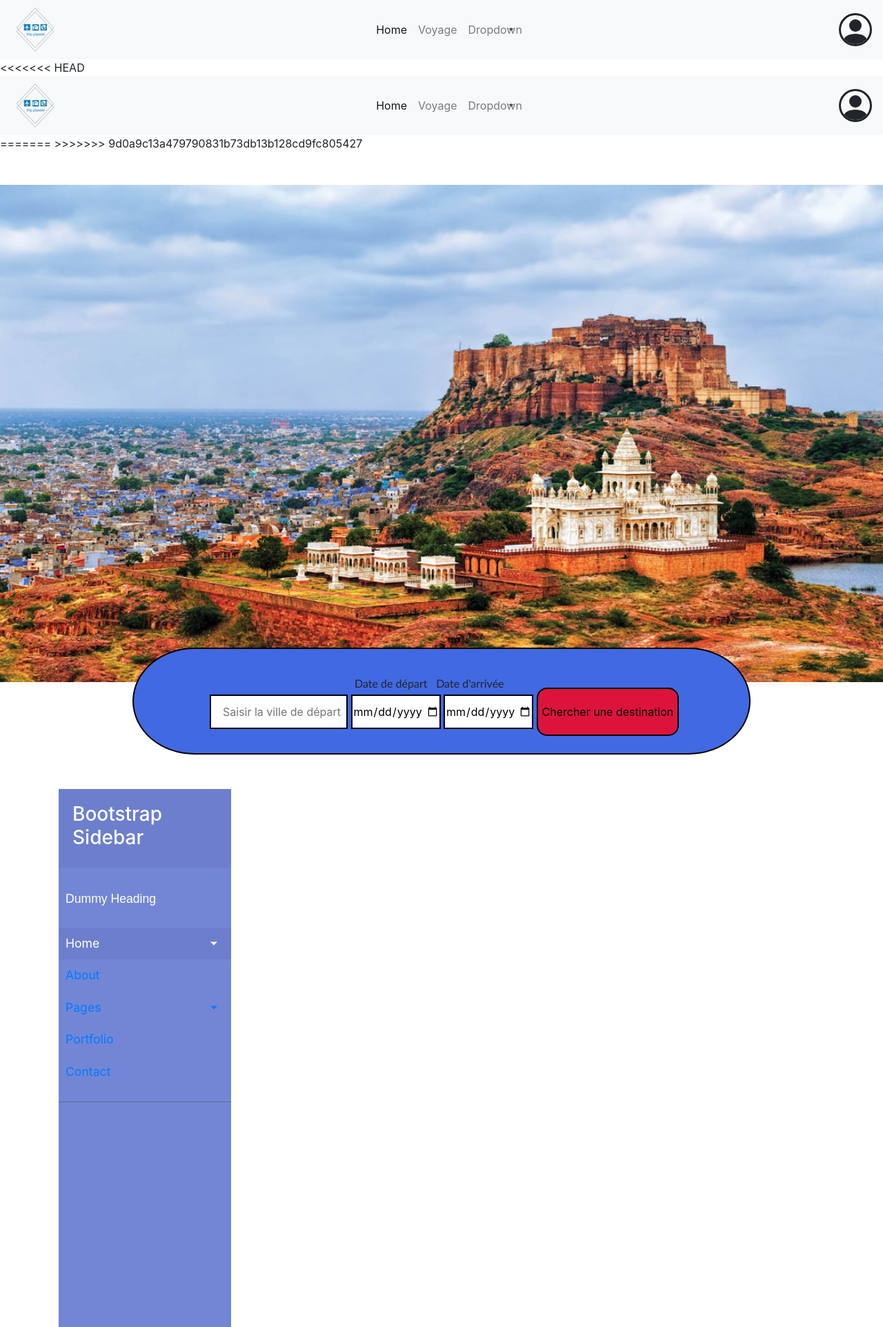
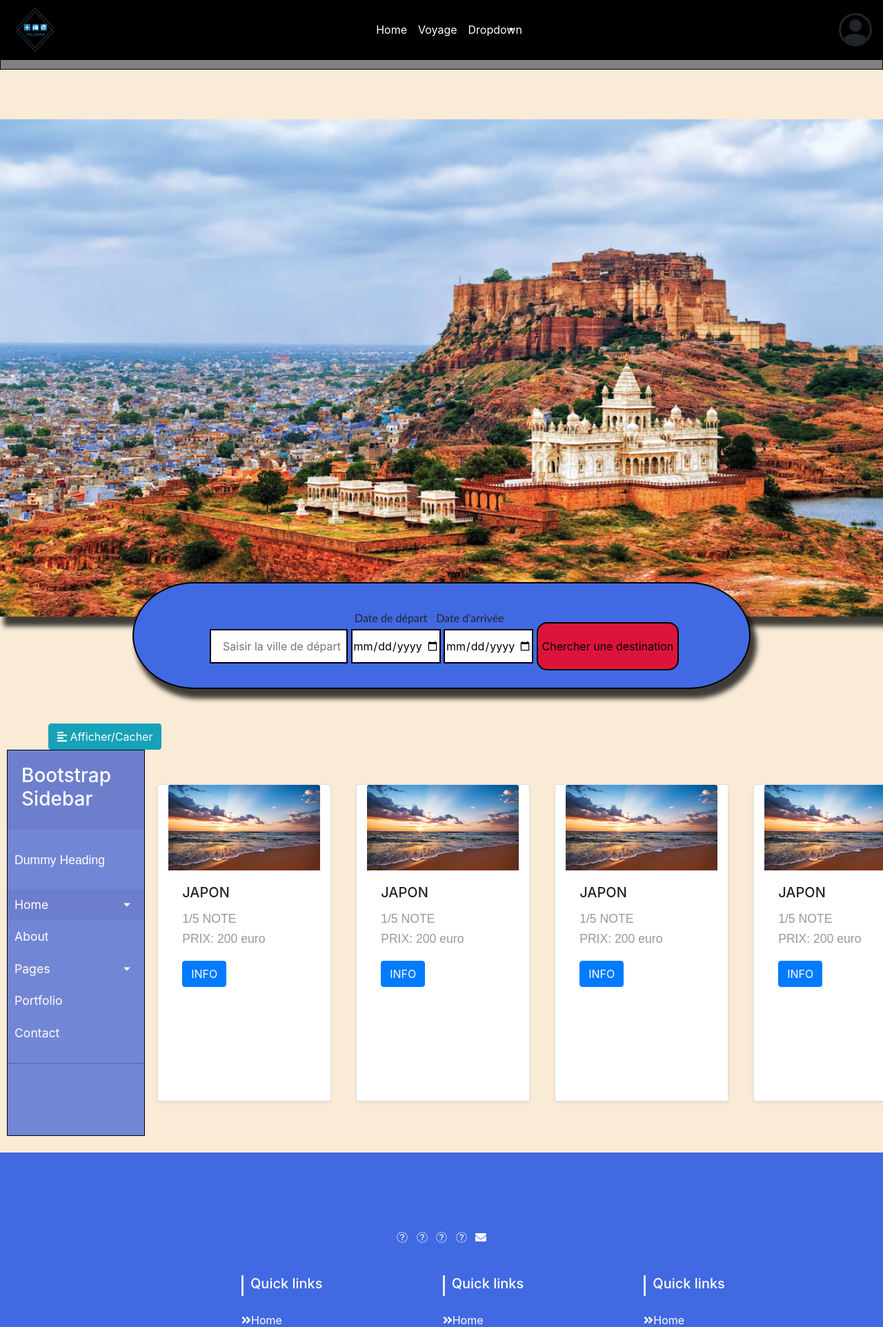
Before and after one commit to lucasgirard42/trip-planner, a PHP site: page /view/accueil.php in a window 1280 px wide. Shown: the top 1924 px of the page at 69% size. Run offline with PHP 8.4, Linux system fonts and the light colour scheme; some libraries are stand-ins or nearby versions.

Commit message:
placement sidebar et ajustements css

```diff
--- a/assets/css/styles.css
+++ b/assets/css/styles.css
@@ -1,6 +1,15 @@
+html, body {
+    max-width: 100%;
+    overflow-x: hidden;
+}
+
 .carousel {
     width: 100%;
     margin: 0 auto;
+    -webkit-box-shadow: 7px 12px 7px 2px rgba(0,0,0,0.75);
+    -moz-box-shadow: 7px 12px 7px 2px rgba(0,0,0,0.75);
+    box-shadow: 7px 12px 7px 2px rgba(0,0,0,0.75);
+
 }
 
 .carousel-inner > .item >img{
@@ -17,6 +26,9 @@
       border-radius: 10% / 50%;
       position: relative;
       bottom: 50px;
+      -webkit-box-shadow: 7px 12px 7px 2px rgba(0,0,0,0.75);
+-moz-box-shadow: 7px 12px 7px 2px rgba(0,0,0,0.75);
+box-shadow: 7px 12px 7px 2px rgba(0,0,0,0.75);
   }
 
   .searchbody {
@@ -42,7 +54,9 @@
     -webkit-transform: scale(1);
 	transform: scale(1);
 	-webkit-transition: .9s ease-in-out;
-	transition: .9s ease-in-out;
+    transition: .9s ease-in-out;
+    display: flex;
+    flex-wrap: wrap;
 
  }
  .firstcard:hover {
--- a/partials/footer.php
+++ b/partials/footer.php
@@ -86,7 +86,7 @@ section .section-title {
     text-transform: uppercase;
 }
 #footer {
-    background-color: royalblue !important;
+	background-color: royalblue !important;
 }
 #footer h5{
 	padding-left: 10px;
--- a/partials/head.php
+++ b/partials/head.php
@@ -3,7 +3,9 @@
 <head>
     <meta charset="UTF-8">
     <meta name="viewport" content="width=device-width, initial-scale=1.0">
+    <script type="text/javascript" src="http://code.jquery.com/jquery-1.7.1.min.js"></script>
     <link rel="stylesheet" href="https://stackpath.bootstrapcdn.com/bootstrap/4.5.0/css/bootstrap.min.css" integrity="sha384-9aIt2nRpC12Uk9gS9baDl411NQApFmC26EwAOH8WgZl5MYYxFfc+NcPb1dKGj7Sk" crossorigin="anonymous">
     <link rel="stylesheet" href="../assets/css/styles.css">
     <title>trip planner</title>
+    <script src="../assets/js/myscript.js"></script>
 </head>
--- a/partials/navbar.php
+++ b/partials/navbar.php
@@ -3,11 +3,12 @@ include 'head.php';
 ?>
 
 
-<nav class="navbar navbar-expand-lg navbar-light bg-light ">
+<nav class="navbar navbar-expand-lg">
   <img src="../assets/images/rsz_1logo.png" alt="">
   <button class="navbar-toggler" type="button" data-toggle="collapse" data-target="#navbarSupportedContent" aria-controls="navbarSupportedContent" aria-expanded="false" aria-label="Toggle navigation">
     <span class="navbar-toggler-icon"></span>
   </button>
+
 
     <div class="collapse navbar-collapse d-flex justify-content-center" id="navbarSupportedContent">
         <ul class="navbar-nav ">
@@ -36,3 +37,29 @@ include 'head.php';
             <path fill-rule="evenodd" d="M8 1a7 7 0 1 0 0 14A7 7 0 0 0 8 1zM0 8a8 8 0 1 1 16 0A8 8 0 0 1 0 8z"/>
         </svg>
 </nav>
+<div class=minidiv>
+</div>
+
+
+<style>
+
+.navbar {
+    background-color: black;
+}
+
+a:link, a:visited {
+    color: white;
+}
+
+a:hover {
+    color: white;
+}
+
+.minidiv {
+    border: 1px black solid;
+    height: 15px;
+    background-color: grey;
+
+}
+
+</style>
--- a/partials/sidebar.php
+++ b/partials/sidebar.php
@@ -1,3 +1,7 @@
+<button type="button" id="sidebarCollapse" class="btn btn-info">
+                <i class="fas fa-align-left"></i>
+                <span>Afficher/Cacher</span>
+            </button>
 <div class="wrapper">
     <!-- Sidebar -->
     <nav id="sidebar">
@@ -47,23 +51,14 @@
         </ul>
 </nav>
 
-</div>
-<div id="content">
-    <nav class="navbar navbar-expand-lg navbar-light bg-light">
-        <div class="container-fluid">
 
-            <button type="button" id="sidebarCollapse" class="btn btn-info">
-                <i class="fas fa-align-left"></i>
-                <span>Toggle Sidebar</span>
-            </button>
 
-        </div>
-    </nav>
-</div>
+
+
     <!-- Font Awesome JS -->
     <script defer src="https://use.fontawesome.com/releases/v5.0.13/js/solid.js" integrity="sha384-tzzSw1/Vo+0N5UhStP3bvwWPq+uvzCMfrN1fEFe+xBmv1C/AtVX5K0uZtmcHitFZ" crossorigin="anonymous"></script>
     <script defer src="https://use.fontawesome.com/releases/v5.0.13/js/fontawesome.js" integrity="sha384-6OIrr52G08NpOFSZdxxz1xdNSndlD4vdcf/q2myIUVO0VsqaGHJsB0RaBE01VTOY" crossorigin="anonymous"></script>
-</head>
+
 
 <style>
 .wrapper {
@@ -72,16 +67,18 @@
 }
 
 #sidebar {
-    min-width: 250px;
-    max-width: 250px;
-    min-height: 100vh;
+    margin-left: -60px;
+    min-width: 200px;
+    max-width: 200px;
+    min-height: 70vh;
     background: #7386D5;
     color: #fff;
     transition: all 0.3s;
+    border: 1px solid black;
 }
 
 #sidebar.active {
-    margin-left: -250px;
+    margin-left: -300px;
 }
 
 a[data-toggle="collapse"] {
@@ -161,4 +158,5 @@ ul ul a {
     padding-left: 30px !important;
     background: #6d7fcc;
 }
+
 </style>
--- a/view/accueil.php
+++ b/view/accueil.php
@@ -2,30 +2,7 @@
      include '../partials/head.php'; ?>
 
 
-<<<<<<< HEAD
-<!DOCTYPE html>
-<html lang="en">
-<head>
-    <meta charset="UTF-8">
-    <meta name="viewport" content="width=device-width, initial-scale=1.0">
-    <meta http-equiv="X-UA-Compatible" content="ie-edge">
-    <script type="text/javascript" src="http://code.jquery.com/jquery-1.7.1.min.js"></script>
-    <link rel="stylesheet" href="https://stackpath.bootstrapcdn.com/bootstrap/4.5.0/css/bootstrap.min.css" integrity="sha384-9aIt2nRpC12Uk9gS9baDl411NQApFmC26EwAOH8WgZl5MYYxFfc+NcPb1dKGj7Sk" crossorigin="anonymous">
-    <link rel="stylesheet" href="../assets/css/styles.css">
-    <title>trip planner</title>
-    <script src="../assets/js/myscript.js"></script>
-</head>
-<body>
-
-<?php
-include '../partials/navbar.php';
-
-?>
-
-=======
-<body>
-
->>>>>>> 9d0a9c13a479790831b73db13b128cd9fc805427
+<body style="background-color: antiquewhite;">
 
 </br> </br></br>
 
@@ -68,24 +45,30 @@ include '../partials/navbar.php';
 
 <!-- BOUCLE PHP AVEC CARDS -->
     <div class="container">
-    <?php
+        <div class="row">
+        <?php
 include '../partials/sidebar.php';
 ?>
-        <div class="row">
             <?php  for ($i=1; $i <11; $i++):?>
-                <div class="firstcard shadow-sm " style="width: 18rem;" data-card="cardTrip">
+                <div class="firstcard card shadow-sm col-1" style="width: 18rem;" data-card="cardTrip">
                     <img src="../assets/images/plages.jpg" class="card-img-top" alt="...">
-                        <div class="card-body">
+                        <div class="card-body" style="background-color: white;">
                             <h5 class="card-title">JAPON</h5>
                             <p class="card-text">1/5 NOTE
                                 <br>PRIX: 200 euro</p>
                                 <a href="#" class="btn btn-primary">INFO</a>
                        </div>
                 </div>
+            </br>
                 <?php endfor ?>
         </div>
     </div>
+            </div>
 <!-- FIN BOUCLE PHP -->
+
+
+
+            </br>
 
 
 
@@ -94,16 +77,7 @@ include '../partials/sidebar.php';
 
 
 
-
-
-<<<<<<< HEAD
-=======
-
 <?php include '../partials/footer.php'?>
->>>>>>> 9d0a9c13a479790831b73db13b128cd9fc805427
-<script src="https://code.jquery.com/jquery-3.5.1.slim.min.js" integrity="sha384-DfXdz2htPH0lsSSs5nCTpuj/zy4C+OGpamoFVy38MVBnE+IbbVYUew+OrCXaRkfj" crossorigin="anonymous"></script>
-<script src="https://cdn.jsdelivr.net/npm/popper.js@1.16.0/dist/umd/popper.min.js" integrity="sha384-Q6E9RHvbIyZFJoft+2mJbHaEWldlvI9IOYy5n3zV9zzTtmI3UksdQRVvoxMfooAo" crossorigin="anonymous"></script>
-<script src="https://stackpath.bootstrapcdn.com/bootstrap/4.5.0/js/bootstrap.min.js" integrity="sha384-OgVRvuATP1z7JjHLkuOU7Xw704+h835Lr+6QL9UvYjZE3Ipu6Tp75j7Bh/kR0JKI" crossorigin="anonymous"></script>
 
 </body>
 </html>
```
